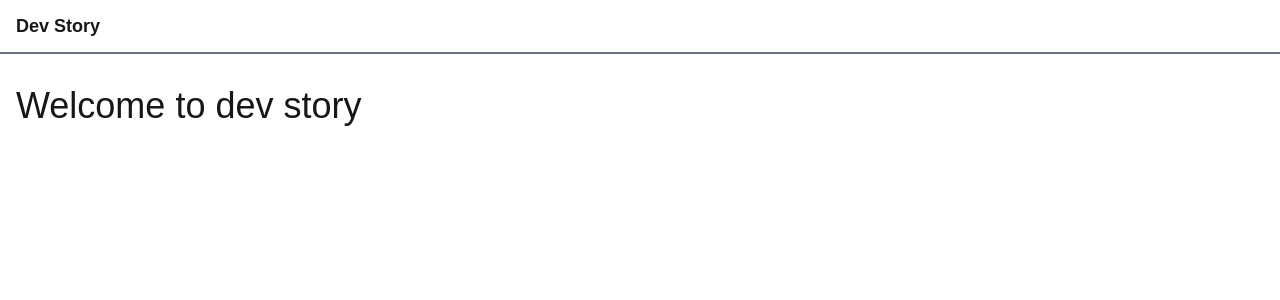
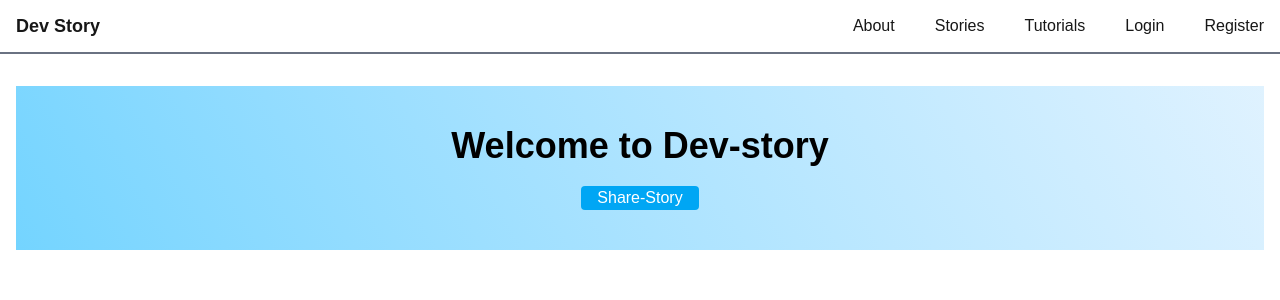
Before and after one commit to Istheaksayem/hello-next-js, a Next.js app: page / in a window 1280 px wide. Shown: the top 300 px of the page. Built offline with nearby package versions, Linux system fonts and the light colour scheme.

Commit message:
Linking and Navigation with Link and Router

```diff
--- a/src/app/about/page.jsx
+++ b/src/app/about/page.jsx
@@ -1,10 +1,16 @@
 import Title from '@/component/Title';
+import Link from 'next/link';
 import React from 'react';
 
 const About = () => {
     return (
         <div>
             <Title>Welcome to About </Title>
+
+            <nav className='space-x-5'>
+               <Link href={"/about/contact"}>Contact</Link>
+               <Link href={"/about/teams"}>Teams</Link>
+            </nav>
         </div>
     );
 };
--- /dev/null
+++ b/src/app/dashboard/page.jsx
@@ -0,0 +1,12 @@
+import Title from '@/component/Title';
+import React from 'react';
+
+const Dashboard = () => {
+    return (
+        <div>
+            <Title>Welcome to Dashboard</Title>
+        </div>
+    );
+};
+
+export default Dashboard;
--- a/src/app/page.jsx
+++ b/src/app/page.jsx
@@ -1,9 +1,13 @@
+import Banner from "@/component/Banner";
 import Image from "next/image";
 
 export default function Home() {
   return (
    <div>
-    <h2 className="text-4xl">Welcome to dev story</h2>
+    {/* <h2 className="text-4xl">Welcome to dev story</h2> */}
+    <Banner>
+
+    </Banner>
    </div>
   );
 }
--- /dev/null
+++ b/src/component/Banner.jsx
@@ -0,0 +1,24 @@
+"use client";
+
+import { useRouter } from 'next/navigation';
+import React from 'react';
+
+const Banner = () => {
+    const router =useRouter()
+
+    const handleBtn=() =>{
+       const password =prompt('Enter Your password')
+       if(password =="1234"){
+        console.log(router)
+        router.push("/dashboard")
+       }
+    }
+    return (
+        <div className='text-center space-y-5 bg-linear-60 to-sky-100 from-sky-300 text-black p-10'>
+            <h2 className="text-4xl font-bold">Welcome to Dev-story</h2>
+            <button onClick={handleBtn} className='px-4 bg-sky-500 text-white rounded cursor-pointer hover:bg-black duration-200'>Share-Story</button>
+        </div>
+    );
+};
+
+export default Banner;
--- a/src/component/Header.jsx
+++ b/src/component/Header.jsx
@@ -1,9 +1,19 @@
+import Link from 'next/link';
 import React from 'react';
 
 const Header = () => {
     return (
-        <header className="px-4 py-3 border-b-2 border-gray-500">
-            <h2 className="text-lg font-semibold">Dev Story</h2>
+        <header className="px-4 py-3 border-b-2 border-gray-500 flex justify-between items-center flex-wrap">
+            <Link href={"/"} className="text-lg font-semibold">Dev Story</Link>
+
+            <nav className='space-x-10'>
+                <Link href="/about">About</Link>
+                <Link href="/stories">Stories</Link>
+                <Link href="/tutorials">Tutorials</Link>
+                <Link href="/Login">Login</Link>
+                <Link href="/register">Register</Link>
+
+            </nav>
         </header>
     );
 };
```
